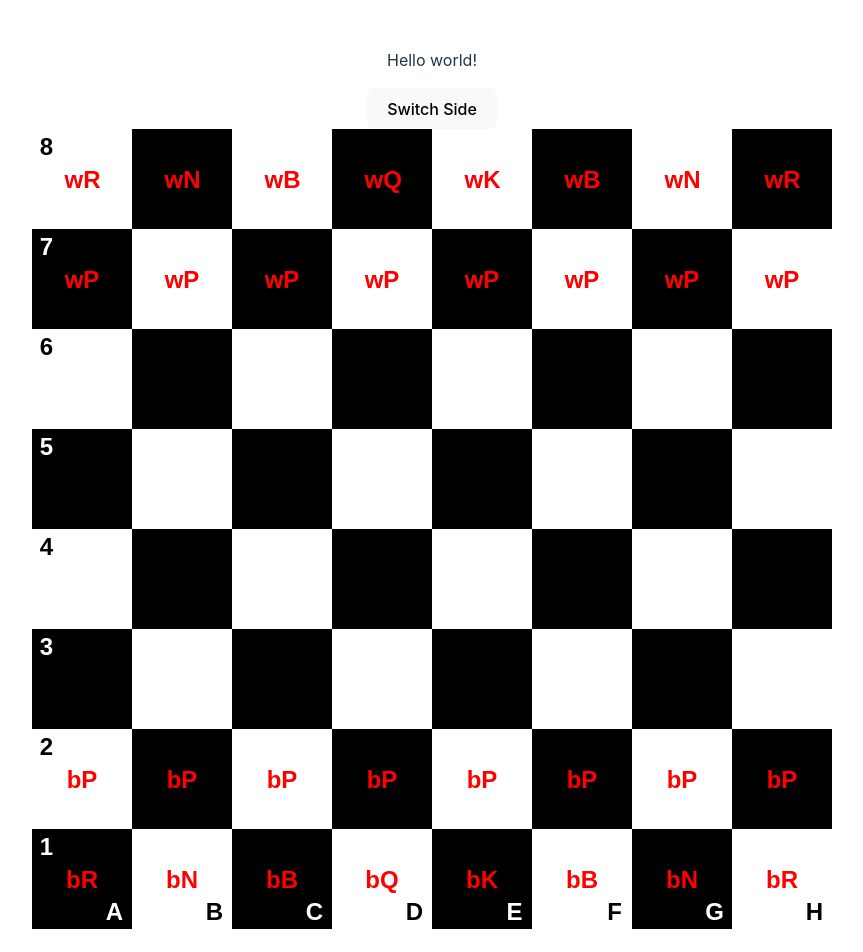
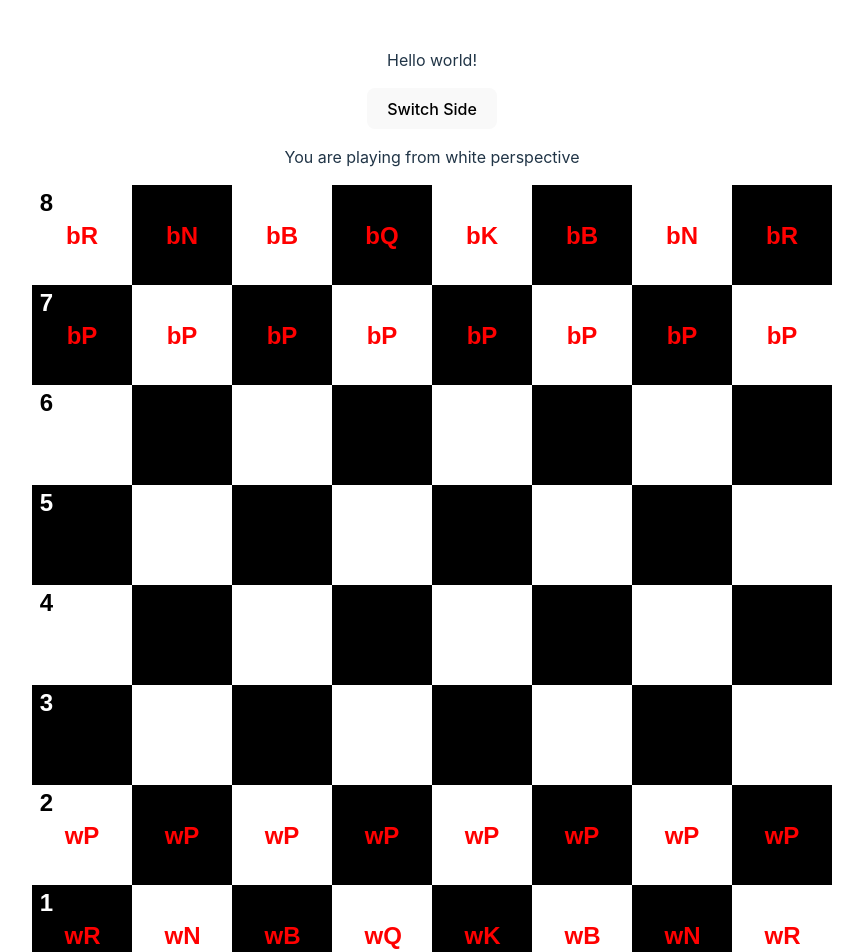
Before and after one commit to JesseHawkeCodes/chess-app, a React (Vite) app in the folder my-vue-app/: page / in a window 1280 px wide. Shown: the top 952 px of the page, without its empty margins (208-1071 px from the left). Built offline with nearby package versions, Linux system fonts and the light colour scheme.

Commit message:
Updated displaying pieces to work with perspective swapping

```diff
--- a/my-vue-app/src/ChessboardAbs.tsx
+++ b/my-vue-app/src/ChessboardAbs.tsx
@@ -7,22 +7,24 @@ export default function ChessboardAbs() {
   const [perspective, setPerspective] = useState("white");
 
   const [gameState, setGameState] = useState(
-    [ ["bR","bN","bB","bQ","bK","bB","bN","bR"],
-      ["bP","bP","bP","bP","bP","bP","bP","bP"],
+    [ ["wR","wN","wB","wQ","wK","wB","wN","wR"],
+      ["wP","wP","wP","wP","wP","wP","wP","wP"],
       ["x","x","x","x","x","x","x","x"],
       ["x","x","x","x","x","x","x","x"],
       ["x","x","x","x","x","x","x","x"],
       ["x","x","x","x","x","x","x","x"],
-      ["wP","wP","wP","wP","wP","wP","wP","wP"],
-      ["wR","wN","wB","wQ","wK","wB","wN","wR"] ]
+      ["bP","bP","bP","bP","bP","bP","bP","bP"],
+      ["bR","bN","bB","bQ","bK","bB","bN","bR"] ]
   );
 
   const togglePerspective = () => {
+    setGameState(gameState.map(row=>row.reverse()).reverse());
     if (perspective == "white") {
       setPerspective("black");
     } else {
       setPerspective("white");
     }
+    console.log("Switched!");
   };
 
   return (
@@ -30,6 +32,7 @@ export default function ChessboardAbs() {
       <p> Hello world! </p>
 
       <button onClick={() => togglePerspective()} >Switch Side</button>
+      <p>You are playing from {perspective} perspective</p>
       <div className="boardContainer">
 
         <BoardTiles perspective = {perspective} />
@@ -339,19 +342,10 @@ interface gameStateProps {
 }
 
 function DisplayPieces({gameState} : gameStateProps) {
-
-  // return(
-  //   <>
-  //   <Div></>
-  //   </>
-  // )
-
   const rowClasses = ["pieceRow1","pieceRow2","pieceRow3","pieceRow4","pieceRow5","pieceRow6","pieceRow7","pieceRow8"];
   const colClasses = ["pieceCol1","pieceCol2","pieceCol3","pieceCol4","pieceCol5","pieceCol6","pieceCol7","pieceCol8"];
   let pieceClassname = "";
-  // const colClass = "";
-  // const rowClass = "";
-  //Testing function that displays pieces in a list
+
   return (
     <>
       {gameState.map((items, index) => {
```
